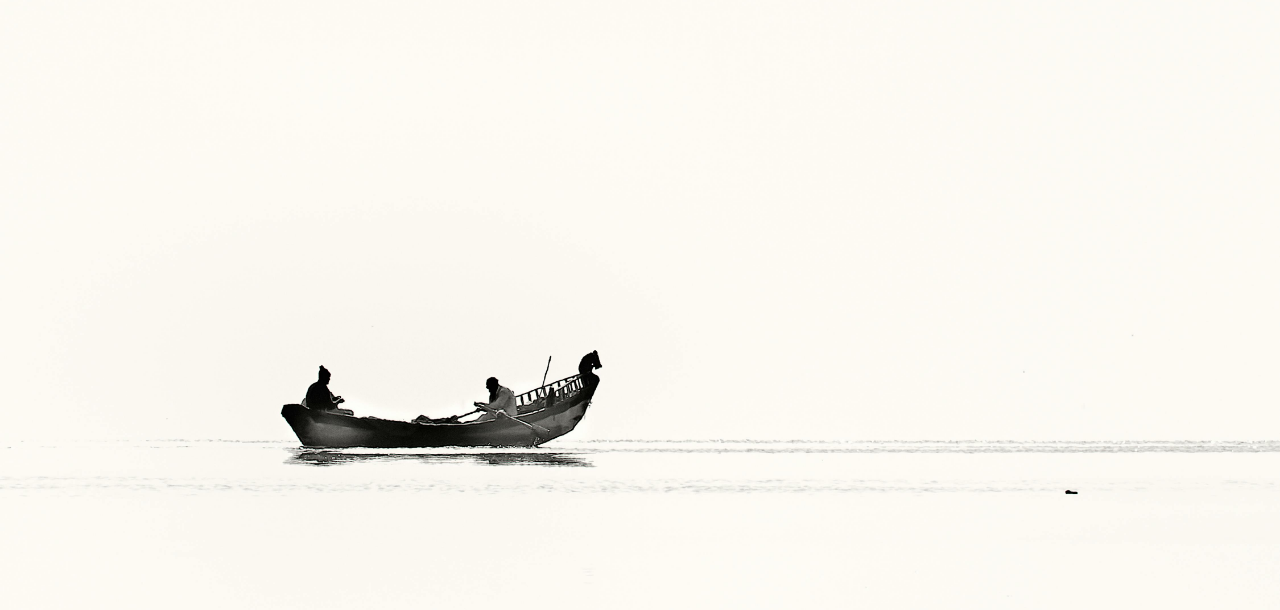
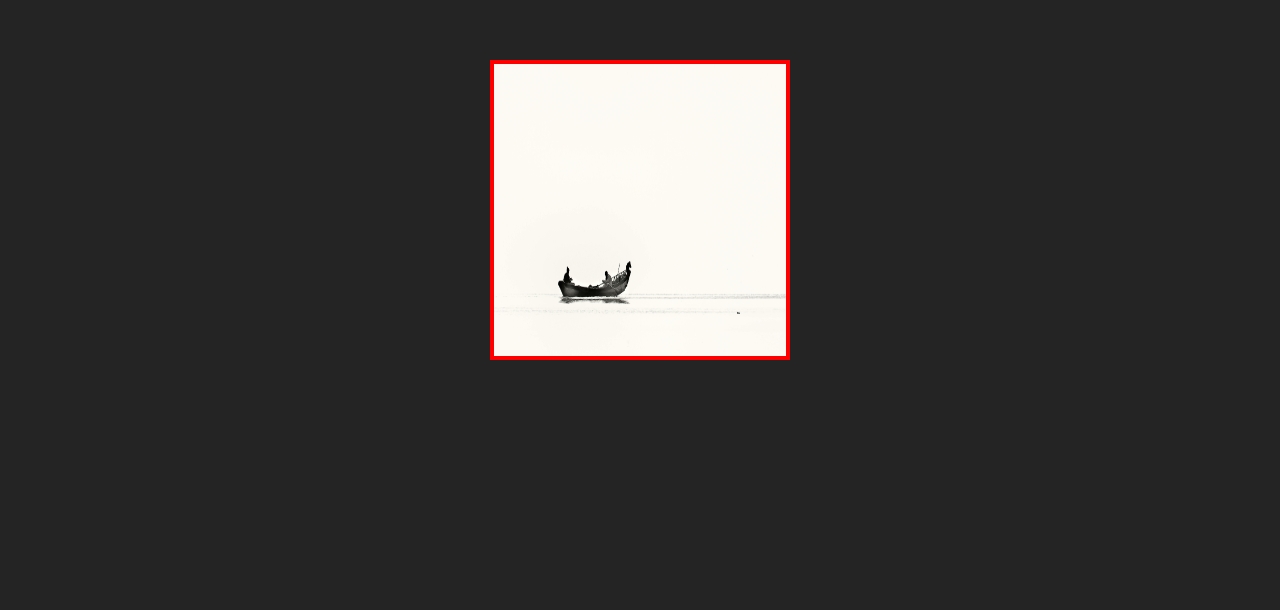
Before and after one commit to Samadhanshelke/Image-pinching, a React (Vite) app: page / in a window 1280 px wide. Shown: the part 190-800 px from the top of the page. Built offline with nearby package versions, Linux system fonts and the light colour scheme.

Commit message:
testing 11

```diff
--- a/src/App.jsx
+++ b/src/App.jsx
@@ -3,7 +3,7 @@ import img from './pexels-jckulkarni-910213.jpg';
 import ZoomableImage from './ZoomableImage'
 const App = () => {
   return (
-    <div style={{ width: '100vw', height: '100vh' }}>
+    <div style={{ width: '100vw', height: '100vh',display:'flex',justifyContent:'center',alignItems:'center' }}>
       <ZoomableImage src={img}/>
     </div>
   );
--- a/src/ZoomableImage.jsx
+++ b/src/ZoomableImage.jsx
@@ -74,14 +74,17 @@ const ZoomableImage = ({ src }) => {
     );
   };
 
-  const totalWidth = originalDimensions.width * zoom;
-  const totalHeight = originalDimensions.height * zoom;
+
 
   const containerStyle = {
     position: 'relative',
     overflow: 'hidden',
-    width: '100%',
-    height: '100%',
+    width: '300px',
+    height: '300px',
+    display:'flex',
+    justifyContent:"center",
+    alignItems:"center",
+    border:'4px solid red'
   };
 
   const imgStyle = {
@@ -96,7 +99,8 @@ const ZoomableImage = ({ src }) => {
   };
 
   return (
-    <>    <div
+
+     <div
       ref={containerRef}
       style={containerStyle}
       onTouchStart={handleTouchStart}
@@ -110,11 +114,8 @@ const ZoomableImage = ({ src }) => {
         style={imgStyle}
       />
     </div>
-      <div>
-        <p>Total Width: {totalWidth}px</p>
-        <p>Total Height: {totalHeight}px</p>
-      </div>
-    </>
+
+
 
   );
 };
```
